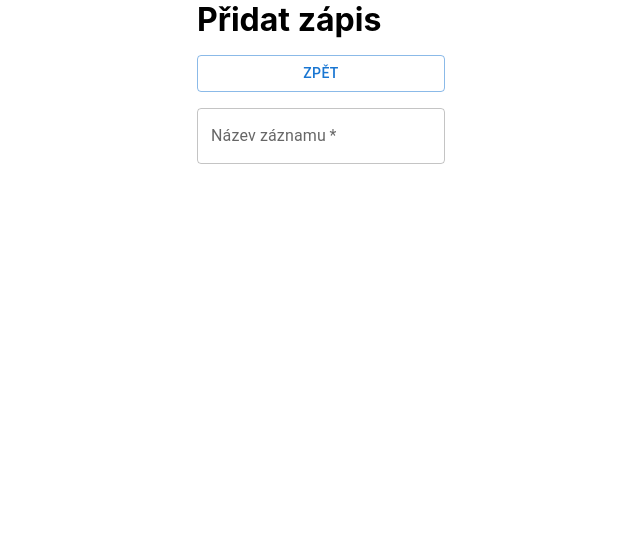
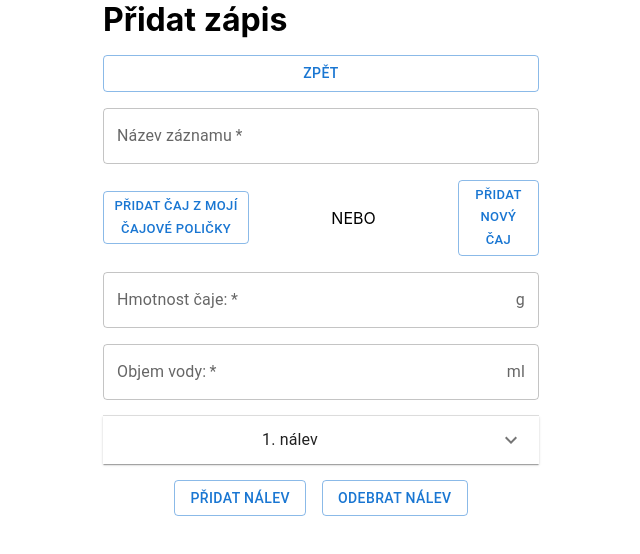
Before and after one commit to VerPro/RG-project, a Next.js app: page /add-entry in a window 1280 px wide. Shown: the top 554 px of the page, without its empty margins (319-959 px from the left). Built offline with nearby package versions, Linux system fonts and the light colour scheme.

Commit message:
Finish add-entry page layout

```diff
--- a/pages/add-entry.tsx
+++ b/pages/add-entry.tsx
@@ -1,9 +1,10 @@
 import { LocalizationProvider, DatePicker } from '@mui/lab';
 import DateAdapter from '@mui/lab/AdapterDayjs';
-import { Stack, TextField } from '@mui/material';
+import { Box, InputAdornment, Stack, TextField } from '@mui/material';
 import Button from '@mui/material/Button';
 import Link from 'next/link';
 import { useState } from 'react';
+import { Infusion } from '../components/Infusion';
 
 export default function AddEntry() {
   //DatePicker management - potřeba upravi, opakuje se
@@ -31,6 +32,36 @@ export default function AddEntry() {
           renderInput={(params) => <TextField {...params} />}
         ></DatePicker>
       </LocalizationProvider>
+
+      <Stack direction="row" justifyContent="center" alignItems="center">
+        <Button variant="outlined" size="small">
+          Přidat čaj z Mojí čajové poličky
+        </Button>
+        <p>NEBO</p>
+        <Button variant="outlined" size="small">
+          Přidat nový čaj
+        </Button>
+      </Stack>
+
+      <TextField
+        required
+        id="outlined"
+        label="Hmotnost čaje:"
+        InputProps={{
+          endAdornment: <InputAdornment position="end">g</InputAdornment>,
+        }}
+      ></TextField>
+
+      <TextField
+        required
+        id="outlined"
+        label="Objem vody:"
+        InputProps={{
+          endAdornment: <InputAdornment position="end">ml</InputAdornment>,
+        }}
+      ></TextField>
+
+      <Infusion></Infusion>
     </Stack>
   );
 }
```
